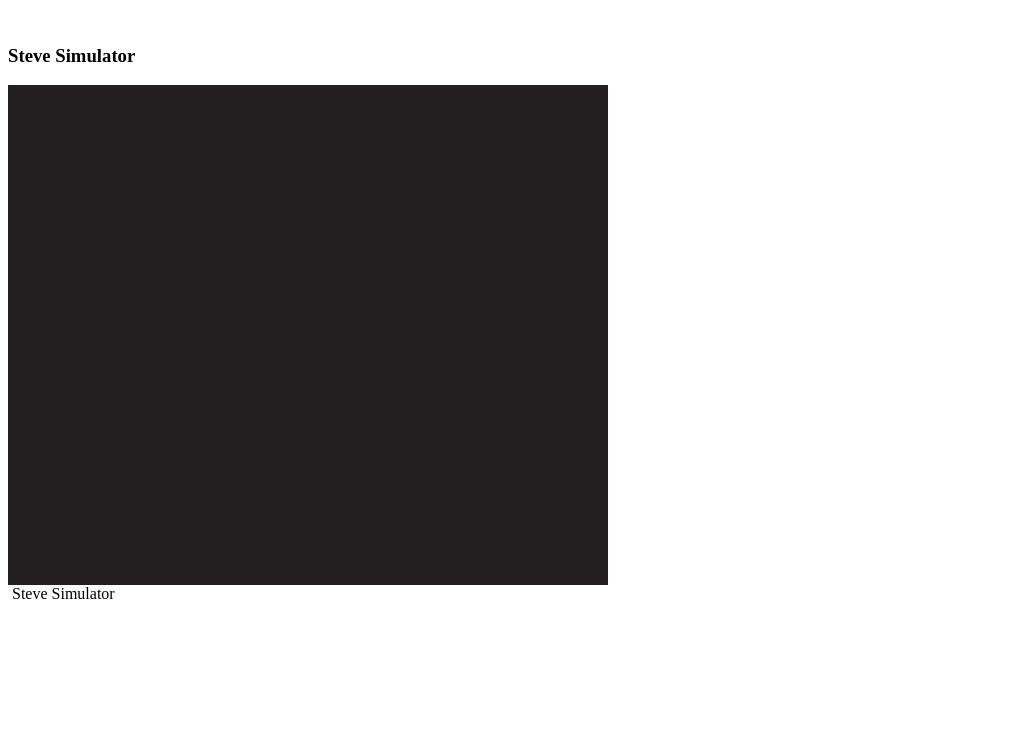
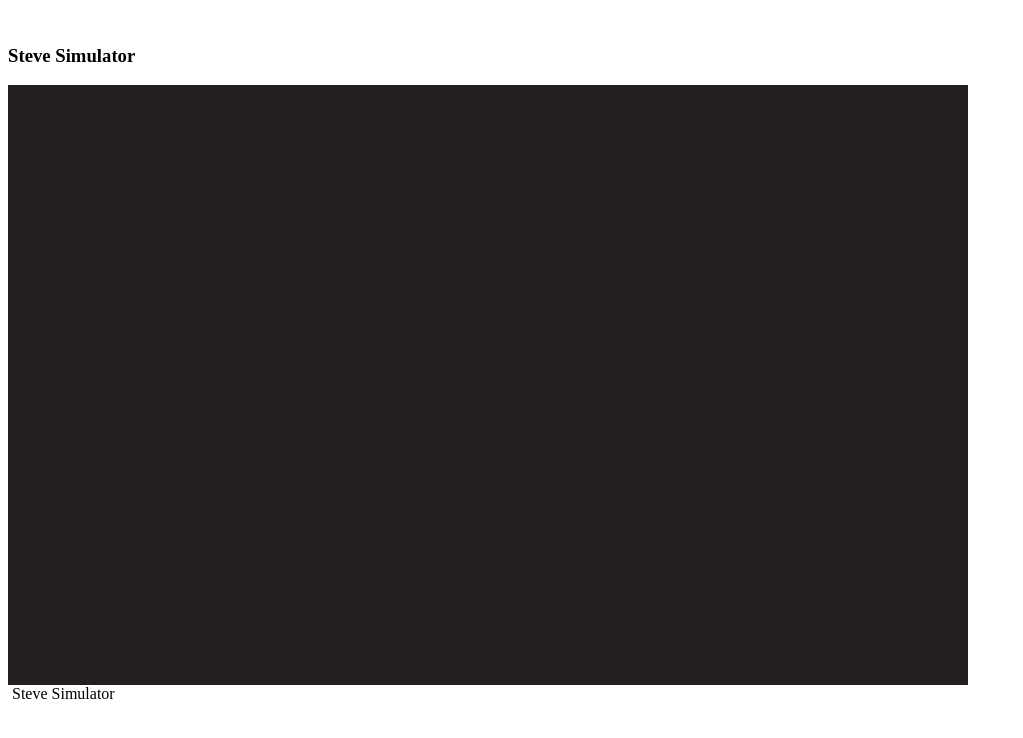
Before and after one commit to ValverdeDaniel/SteveSimulator, a plain HTML site: page index.html in a window 1280 px wide. Shown: the whole page, without its empty margins (0-1023 px from the left). Drawn offline with Linux system fonts and the light colour scheme; no server answers.

Commit message:
moving on back

```diff
--- a/index.html
+++ b/index.html
@@ -16,8 +16,8 @@
     <br>
     <h3>Steve Simulator</h3>
     <div class="webgl-content"></div>
-      <div id="gameContainer"  style="width: 600px; height: 500px"></div>
-      <!-- <div id="gameContainer" style="width: 960px; height: 600px"></div> -->
+      <!-- <div id="gameContainer"  style="width: 600px; height: 500px"></div>  -->
+      <div id="gameContainer" style="width: 960px; height: 600px"></div>
       <div class="footer">
         <div class="webgl-logo"></div>
         <div class="fullscreen" onclick="gameInstance.SetFullscreen(1)"></div>
```
